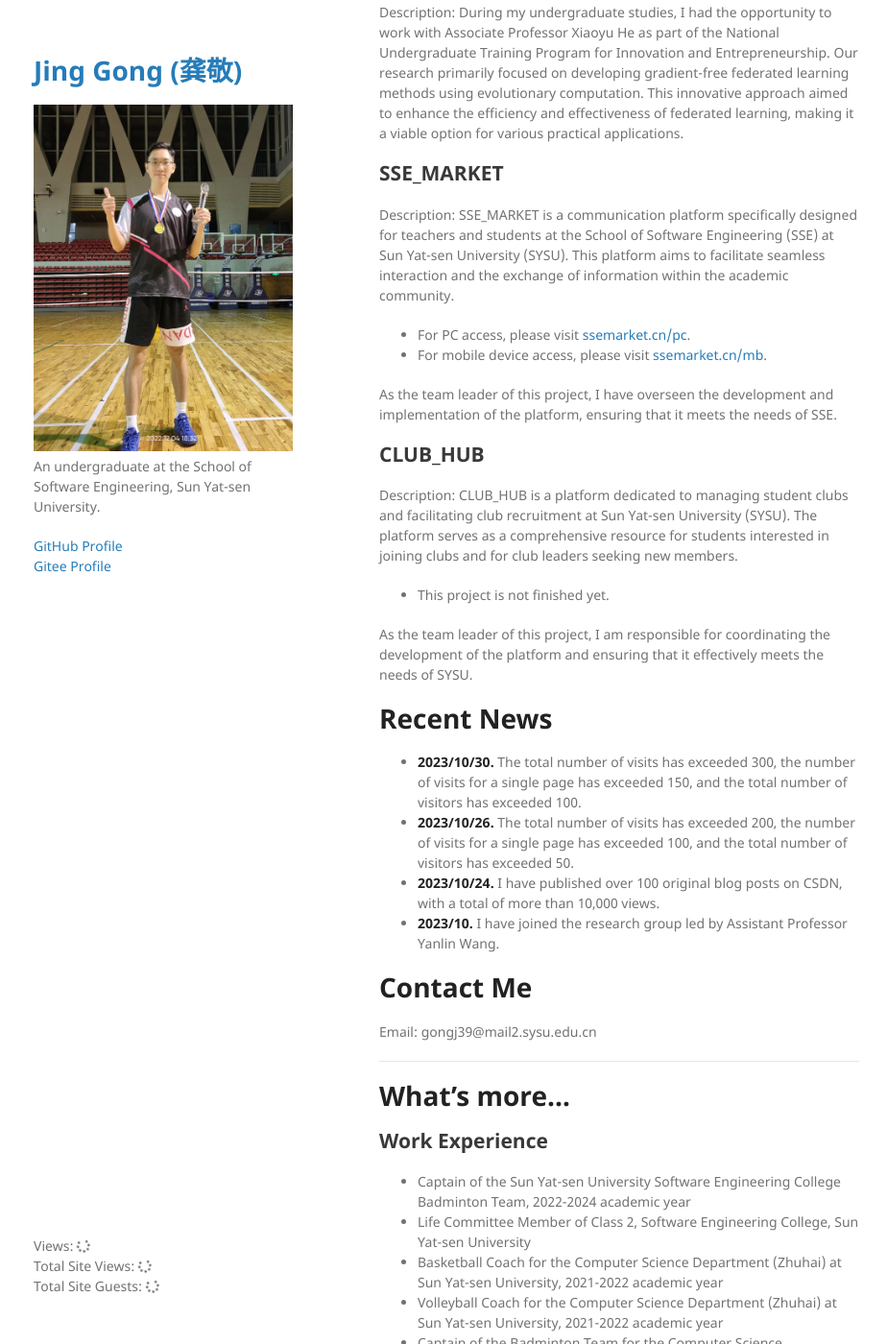
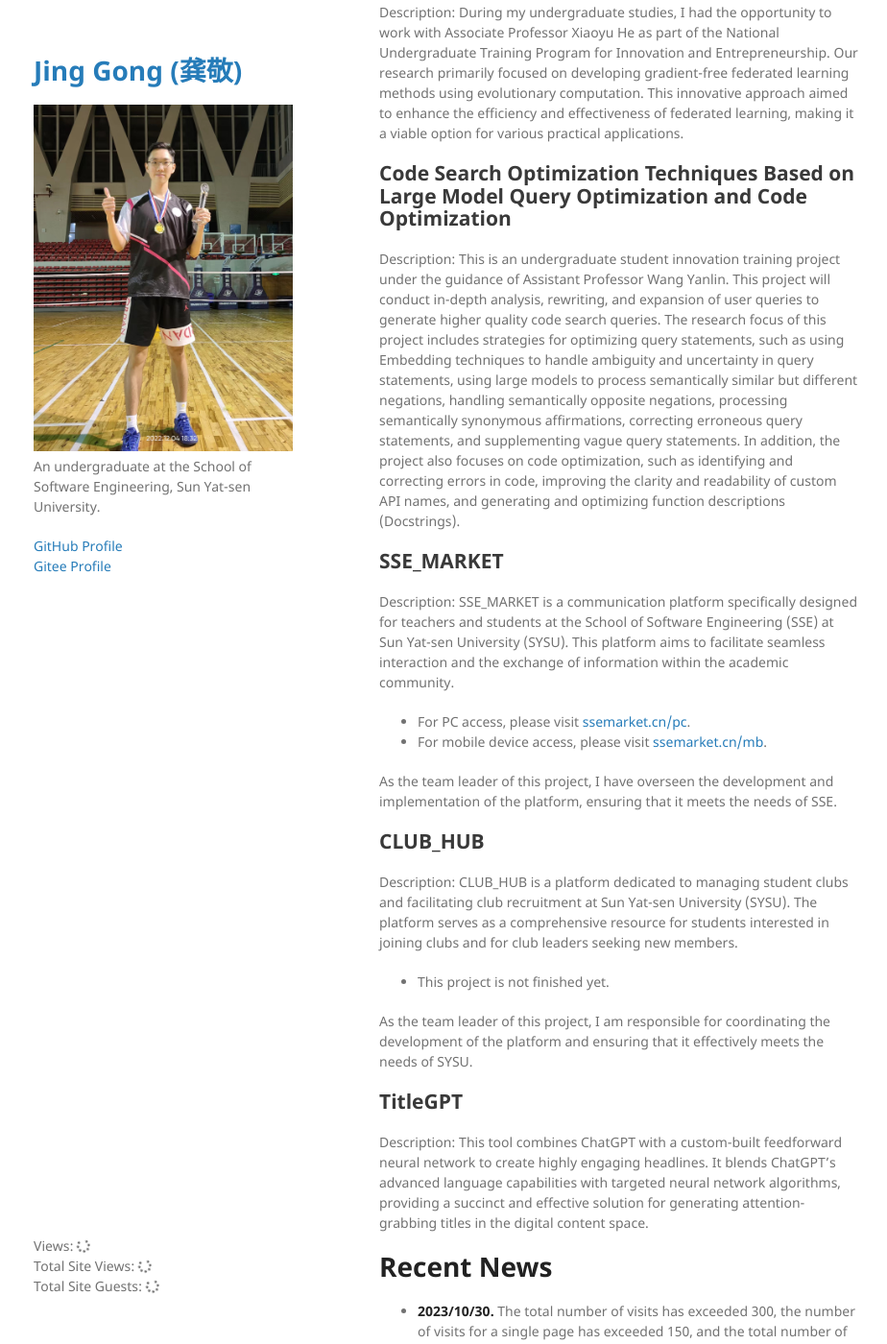
Before and after one commit to MikingG/MikingG.github.io, a Jekyll site: the page built from index.md, in a window 1280 px wide and 1400 px high, scrolled down 1242 px. Shown: the whole window at 96% size, without its empty margins (175-1099 px from the left). Built offline with Jekyll 4.4.1, drawn with Linux system fonts in a browser that asks for light colours; nearby versions of some CDN libraries; comment, search, counter and statistics services are not loaded; our own code applies the rules of GitHub Pages for plain Markdown files.

Commit message:
Update index.md

```diff
--- a/index.md
+++ b/index.md
@@ -39,6 +39,10 @@ To explore more insightful blog posts, I encourage you to visit my [blogs](https
 
 Description: During my undergraduate studies, I had the opportunity to work with Associate Professor Xiaoyu He as part of the National Undergraduate Training Program for Innovation and Entrepreneurship. Our research primarily focused on developing gradient-free federated learning methods using evolutionary computation. This innovative approach aimed to enhance the efficiency and effectiveness of federated learning, making it a viable option for various practical applications.
 
+## Code Search Optimization Techniques Based on Large Model Query Optimization and Code Optimization
+
+Description: This is an undergraduate student innovation training project under the guidance of Assistant Professor Wang Yanlin. This project will conduct in-depth analysis, rewriting, and expansion of user queries to generate higher quality code search queries. The research focus of this project includes strategies for optimizing query statements, such as using Embedding techniques to handle ambiguity and uncertainty in query statements, using large models to process semantically similar but different negations, handling semantically opposite negations, processing semantically synonymous affirmations, correcting erroneous query statements, and supplementing vague query statements. In addition, the project also focuses on code optimization, such as identifying and correcting errors in code, improving the clarity and readability of custom API names, and generating and optimizing function descriptions (Docstrings).
+
 ## SSE_MARKET
 
 Description: SSE_MARKET is a communication platform specifically designed for teachers and students at the School of Software Engineering (SSE) at Sun Yat-sen University (SYSU). This platform aims to facilitate seamless interaction and the exchange of information within the academic community.
@@ -55,6 +59,10 @@ Description: CLUB_HUB is a platform dedicated to managing student clubs and faci
 - This project is not finished yet.
 
 As the team leader of this project, I am responsible for coordinating the development of the platform and ensuring that it effectively meets the needs of SYSU.
+
+## TitleGPT
+
+Description: This tool combines ChatGPT with a custom-built feedforward neural network to create highly engaging headlines. It blends ChatGPT's advanced language capabilities with targeted neural network algorithms, providing a succinct and effective solution for generating attention-grabbing titles in the digital content space.
 
 # Recent News
 - **2023/10/30.** The total number of visits has exceeded 300, the number of visits for a single page has exceeded 150, and the total number of visitors has exceeded 100.
```
